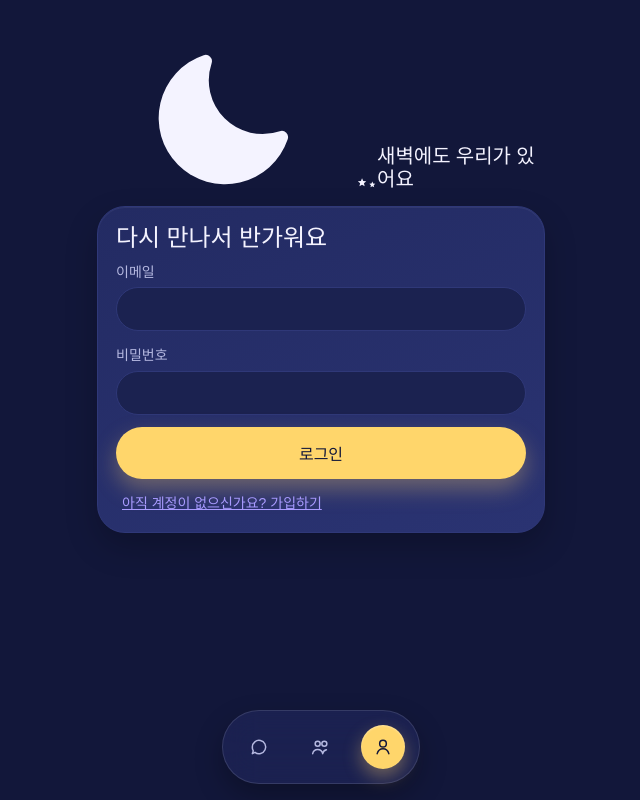
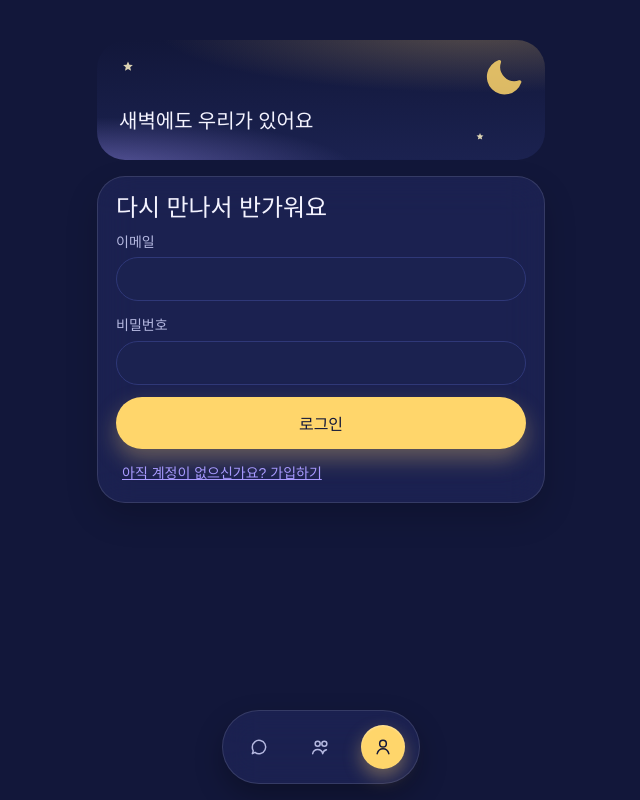
Before and after one commit to pskbs/dawnpeolple, a React (Vite) app: page /me in a window 1280 px wide. Shown: the whole page, without its empty margins (319-959 px from the left). Built offline with nearby package versions, Linux system fonts and the light colour scheme; no server answers.

Commit message:
style: 로그인·온보딩·내정보·소모임 화면에 새 디자인 시스템 반영
night-sky를 blob-art로, 카드를 glass-panel로 교체하고 아바타·필 입력 스타일을
공용 컴포넌트로 통일.

Co-Authored-By: Claude Sonnet 5 <noreply@anthropic.com>

```diff
--- a/src/features/auth/AuthPage.tsx
+++ b/src/features/auth/AuthPage.tsx
@@ -34,22 +34,22 @@ export function AuthPage() {
 
   return (
     <section className="auth-page">
-      <div className="night-sky auth-hero">
-        <svg className="night-sky__icon night-sky__moon" aria-hidden="true">
+      <div className="blob-art auth-hero">
+        <svg className="blob-art__icon blob-art__moon" aria-hidden="true">
           <use href="/icons.svg#moon-icon" />
         </svg>
-        <svg className="night-sky__icon night-sky__star--sm" style={{ top: 20, left: 24, width: 14, height: 14 }} aria-hidden="true">
+        <svg className="blob-art__icon blob-art__star--sm" style={{ top: 20, left: 24, width: 14, height: 14 }} aria-hidden="true">
           <use href="/icons.svg#star-icon" />
         </svg>
-        <svg className="night-sky__icon night-sky__star--sm" style={{ bottom: 18, right: 60, width: 10, height: 10 }} aria-hidden="true">
+        <svg className="blob-art__icon blob-art__star--sm" style={{ bottom: 18, right: 60, width: 10, height: 10 }} aria-hidden="true">
           <use href="/icons.svg#star-icon" />
         </svg>
-        <div className="night-sky__content">
+        <div className="blob-art__content">
           <h1>{CONCEPT_COPY.tagline}</h1>
         </div>
       </div>
 
-      <div className="auth-card clay-card">
+      <div className="auth-card glass-panel">
         <h2>{mode === 'login' ? AUTH_COPY.loginTitle : AUTH_COPY.signupTitle}</h2>
 
         <form onSubmit={handleSubmit} className="auth-form">
--- a/src/features/bungae/BungaePage.css
+++ b/src/features/bungae/BungaePage.css
@@ -155,6 +155,7 @@
   padding: 2px 8px;
   font-size: 11px;
   font-weight: 600;
+  box-shadow: 0 4px 10px rgba(var(--glow), 0.4);
 }
 
 .bungae-detail-body {
--- a/src/features/me/MePage.tsx
+++ b/src/features/me/MePage.tsx
@@ -24,7 +24,7 @@ export function MePage() {
   return (
     <section className="me-page">
       <div className="me-card clay-card">
-        <div className="me-avatar squircle-badge">🌙</div>
+        <div className="avatar avatar--lg">{profile.nickname.charAt(0)}</div>
         <div>
           <h1>{profile.nickname}</h1>
           <p className="me-sub">
--- a/src/features/onboarding/OnboardingPage.css
+++ b/src/features/onboarding/OnboardingPage.css
@@ -15,10 +15,10 @@
 
 .onboarding-page input,
 .onboarding-page select {
-  padding: 10px 14px;
-  border-radius: 16px;
+  padding: 10px 16px;
+  border-radius: 999px;
   border: 1px solid var(--border);
-  background: var(--card);
+  background: var(--surface, var(--bg));
   color: var(--text);
   font-size: 15px;
 }
@@ -34,7 +34,7 @@
 
 .nickname-row button {
   padding: 0 14px;
-  border-radius: 16px;
+  border-radius: 999px;
   border: 1px solid var(--border);
   background: transparent;
   color: var(--text);
```
